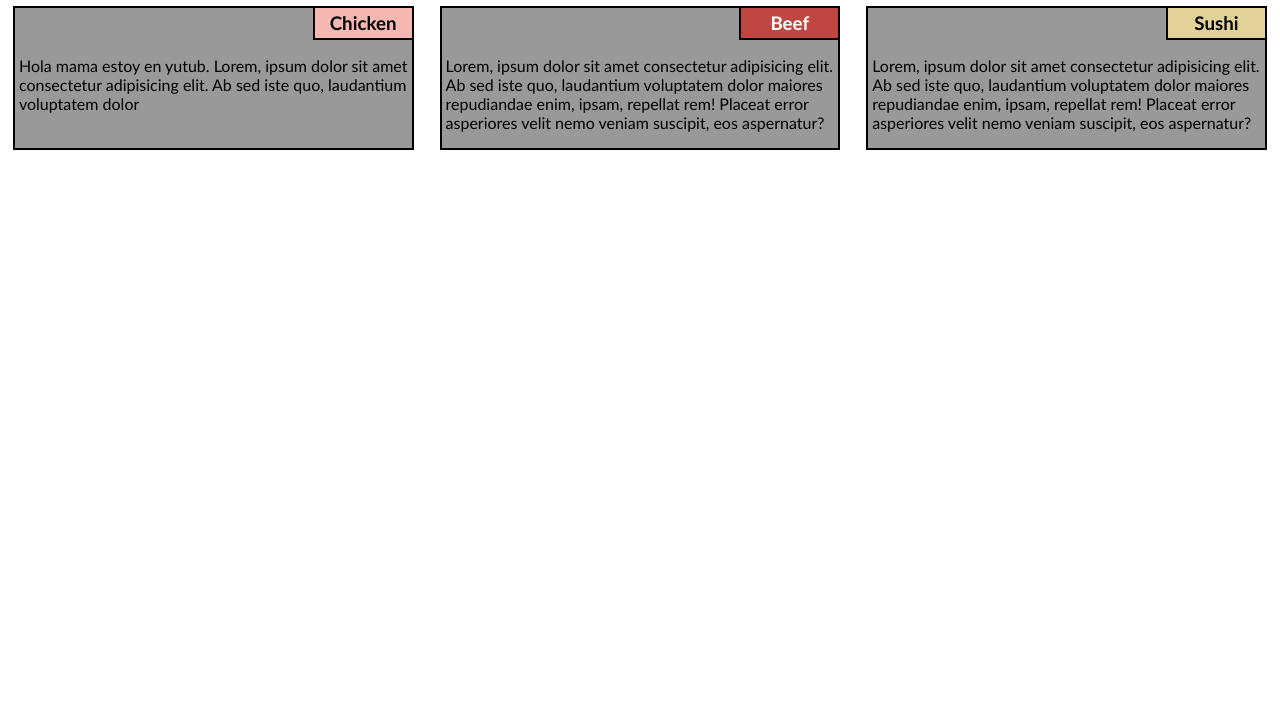
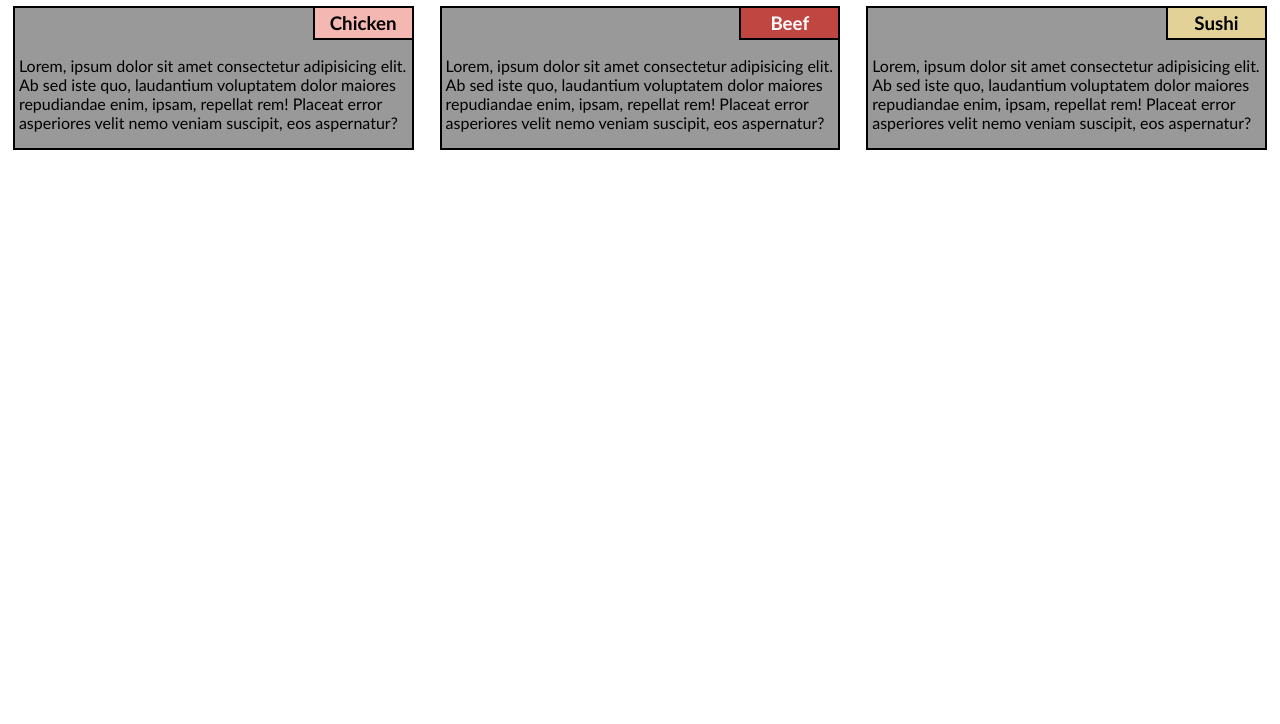
Before and after one commit to JuandDaM/Coursera-Work, a plain HTML site: page index.html in a window 1280 px wide. Shown: the part 76-800 px from the top of the page. Drawn offline with Linux system fonts and the light colour scheme.

Commit message:
Arreglo de lorem ipsum

```diff
--- a/index.html
+++ b/index.html
@@ -15,8 +15,10 @@
         </div>
         <div>
           <p>
-            Hola mama estoy en yutub. Lorem, ipsum dolor sit amet consectetur
-            adipisicing elit. Ab sed iste quo, laudantium voluptatem dolor
+            Lorem, ipsum dolor sit amet consectetur adipisicing elit. Ab sed
+            iste quo, laudantium voluptatem dolor maiores repudiandae enim,
+            ipsam, repellat rem! Placeat error asperiores velit nemo veniam
+            suscipit, eos aspernatur?
           </p>
         </div>
       </section>
```
